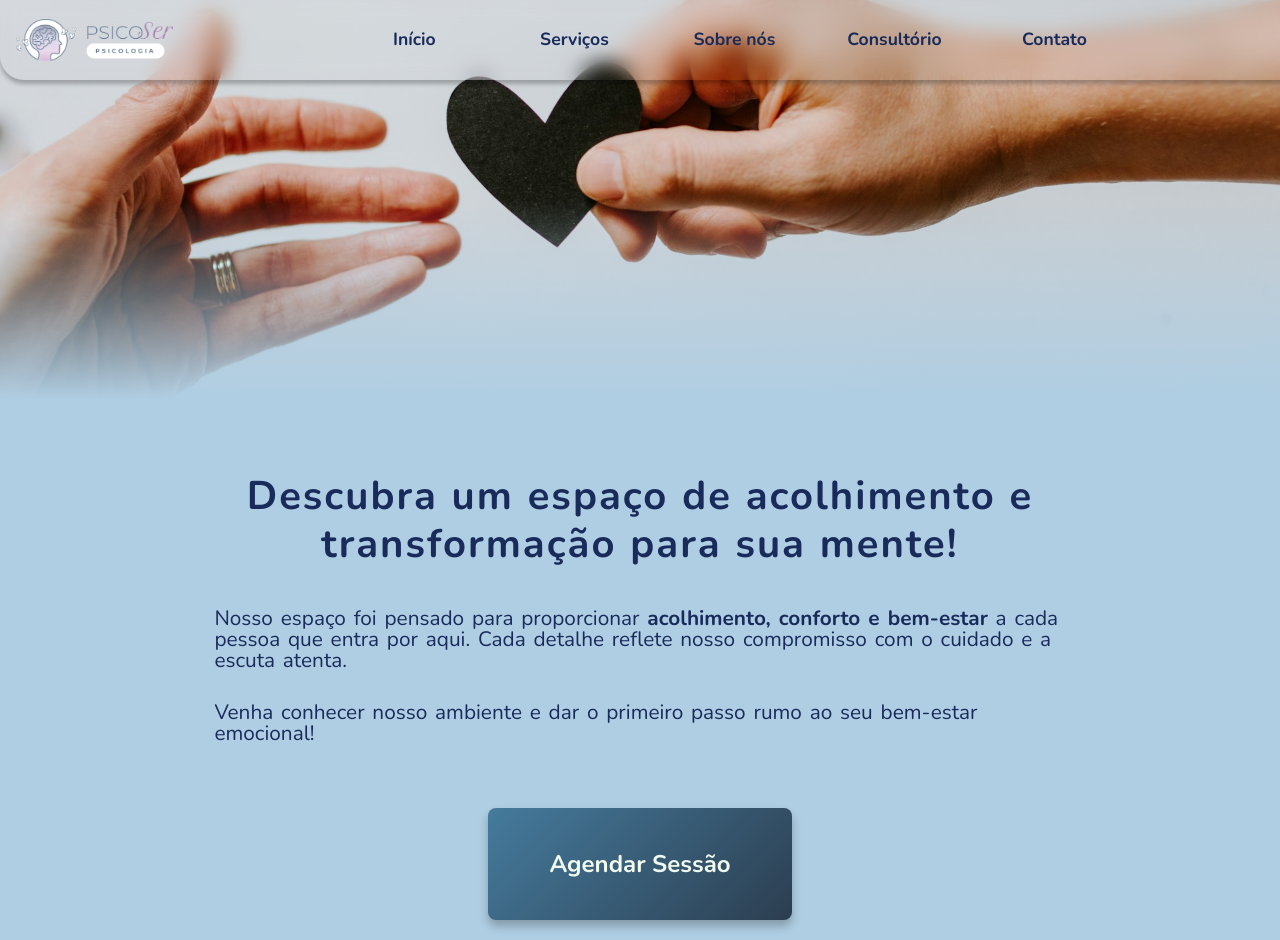
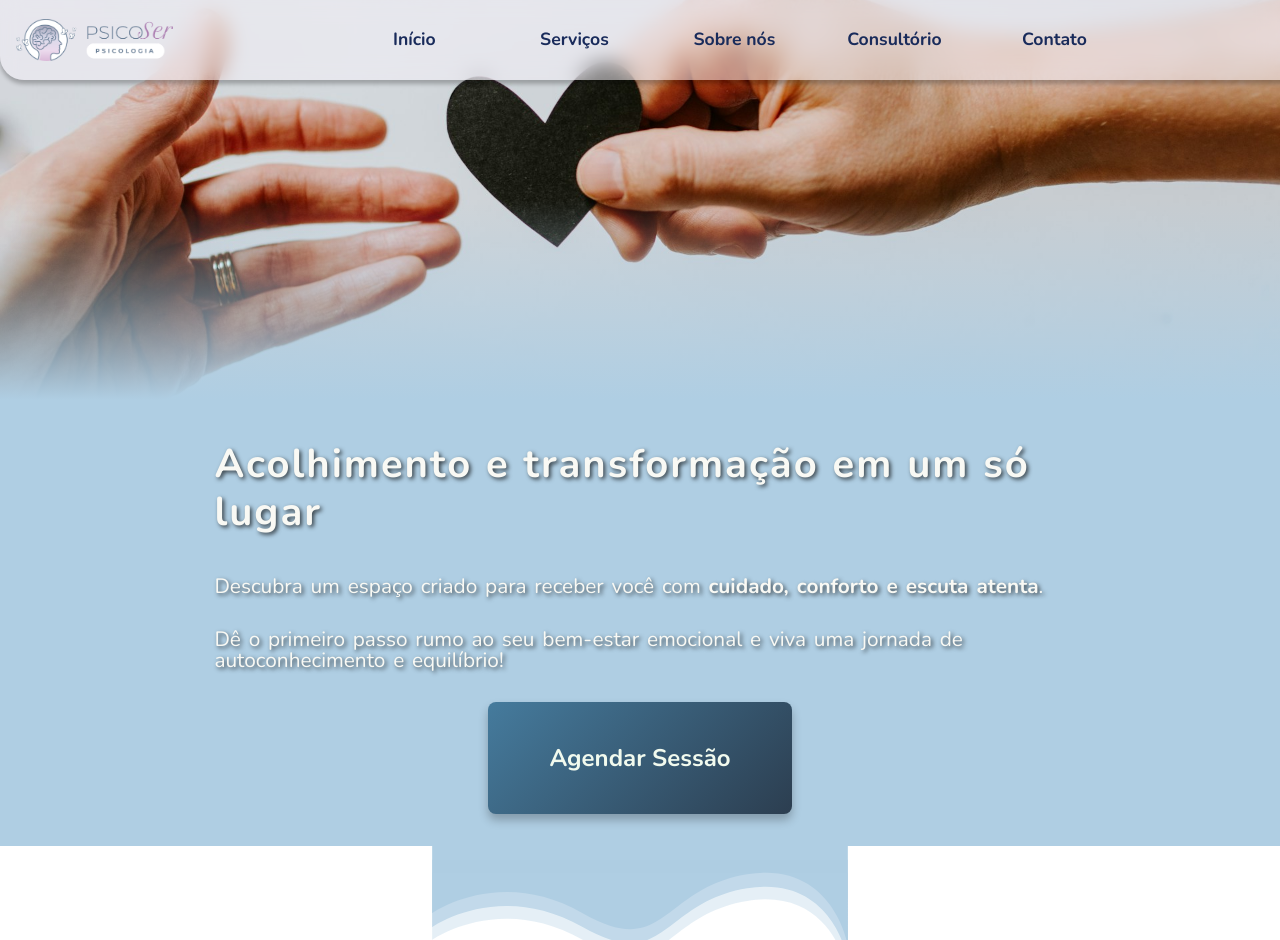
Before and after one commit to J-Inacio/psicoser, a website built with webpack: page src/index.html in a window 1280 px wide. Shown: the top 940 px of the page. Built offline with nearby package versions, Linux system fonts and the light colour scheme.

Commit message:
melhorando contraste dop header

```diff
--- a/src/index.html
+++ b/src/index.html
@@ -17,7 +17,11 @@
 			href="https://fonts.googleapis.com/css2?family=Inter:ital,opsz,wght@0,14..32,100..900;1,14..32,100..900&family=Merriweather:ital,opsz,wght@0,18..144,300..900;1,18..144,300..900&family=Nunito:ital,wght@0,200..1000;1,200..1000&display=swap"
 			rel="stylesheet"
 		/>
-		<link rel="shortcut icon" sizes="32x32" href="./assets/icons/icon-page.ico">
+		<link
+			rel="shortcut icon"
+			sizes="32x32"
+			href="./assets/icons/favicon.ico"
+		/>
 	</head>
 	<body>
 		<header class="header" id="home">
@@ -76,20 +80,17 @@
 			<section id="hero-section">
 				<aside class="hero-text">
 					<h1 class="nunito-bold">
-						Descubra um espaço de acolhimento e transformação para
-						sua mente!
+						Acolhimento e transformação em um só lugar
 					</h1>
 					<p class="nunito-regular spaced">
-						Nosso espaço foi pensado para proporcionar
-						<strong class="nunito-bold"
-							>acolhimento, conforto e bem-estar</strong
-						>
-						a cada pessoa que entra por aqui. Cada detalhe reflete
-						nosso compromisso com o cuidado e a escuta atenta.
+						Descubra um espaço criado para receber você com
+						<strong class="nunito-bold spaced"
+							>cuidado, conforto e escuta atenta</strong
+						>.
 					</p>
 					<p class="nunito-regular spaced">
-						Venha conhecer nosso ambiente e dar o primeiro passo
-						rumo ao seu bem-estar emocional!
+						Dê o primeiro passo rumo ao seu bem-estar emocional e
+						viva uma jornada de autoconhecimento e equilíbrio!
 					</p>
 				</aside>
 				<a
--- a/src/styles/layouts/header.css
+++ b/src/styles/layouts/header.css
@@ -25,6 +25,7 @@
 	z-index: 2;
 	background: transparent;
 	backdrop-filter: blur(10px);
+	background-color: rgba(249, 246, 254, 0.5);;
 	box-shadow: 0px 4px 4px 0px rgba(0, 0, 0, 0.25);
 	border-bottom-left-radius: 1.5rem;
 }
--- a/src/styles/layouts/hero.css
+++ b/src/styles/layouts/hero.css
@@ -13,12 +13,13 @@
     width: 100%;
     height: 50%;
     background: linear-gradient(to bottom, rgba(0, 0, 0, 0) 0%, var(--cor-primaria-azul) 100%);
+
 }
 
 
 #hero-section {
     background-color: var(--cor-primaria-azul);
-    color: var(--cor-secundaria-azul-escuro);
+    color: var(--cor-fundo-branco);
     display: flex;
     gap: 2rem;
     flex-direction: column;
@@ -40,16 +41,17 @@
 
 .hero-text {
     font-family: roboto;
-    padding: 2rem;
+    padding: 0rem 2rem;
     display: flex;
     flex-direction: column;
     justify-content: space-between;
-    align-items: center;
+    /* align-items: center; */
+    text-shadow: 2px 2px 4px rgba(0, 0, 0, 0.7);
     /* height: 60%; */
 }
 
 .hero-text h1 {
-    text-align: center;
+    /* text-align: center; */
     font-size: 1.5rem;
     letter-spacing: .125rem;
     word-spacing: 1px;
```
Also changed, not shown: dist/7824fee690494af48f47.ico (added), dist/index.html, src/assets/icons/android-chrome-192x192.png (added), src/assets/icons/android-chrome-512x512.png (added), src/assets/icons/apple-touch-icon.png (added), src/assets/icons/favicon-16x16.png (added), src/assets/icons/favicon-32x32.png (added), src/assets/icons/favicon.ico (added).
